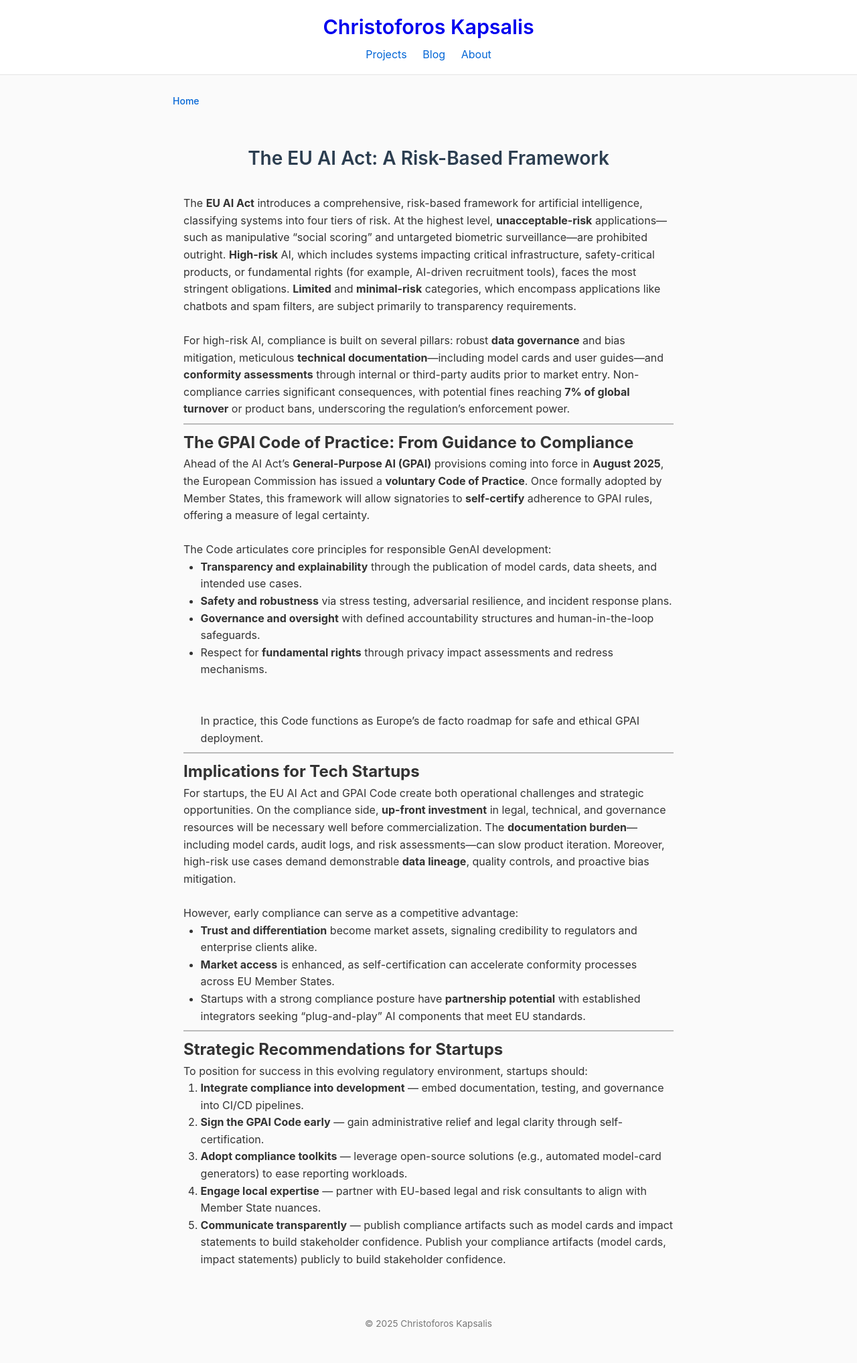
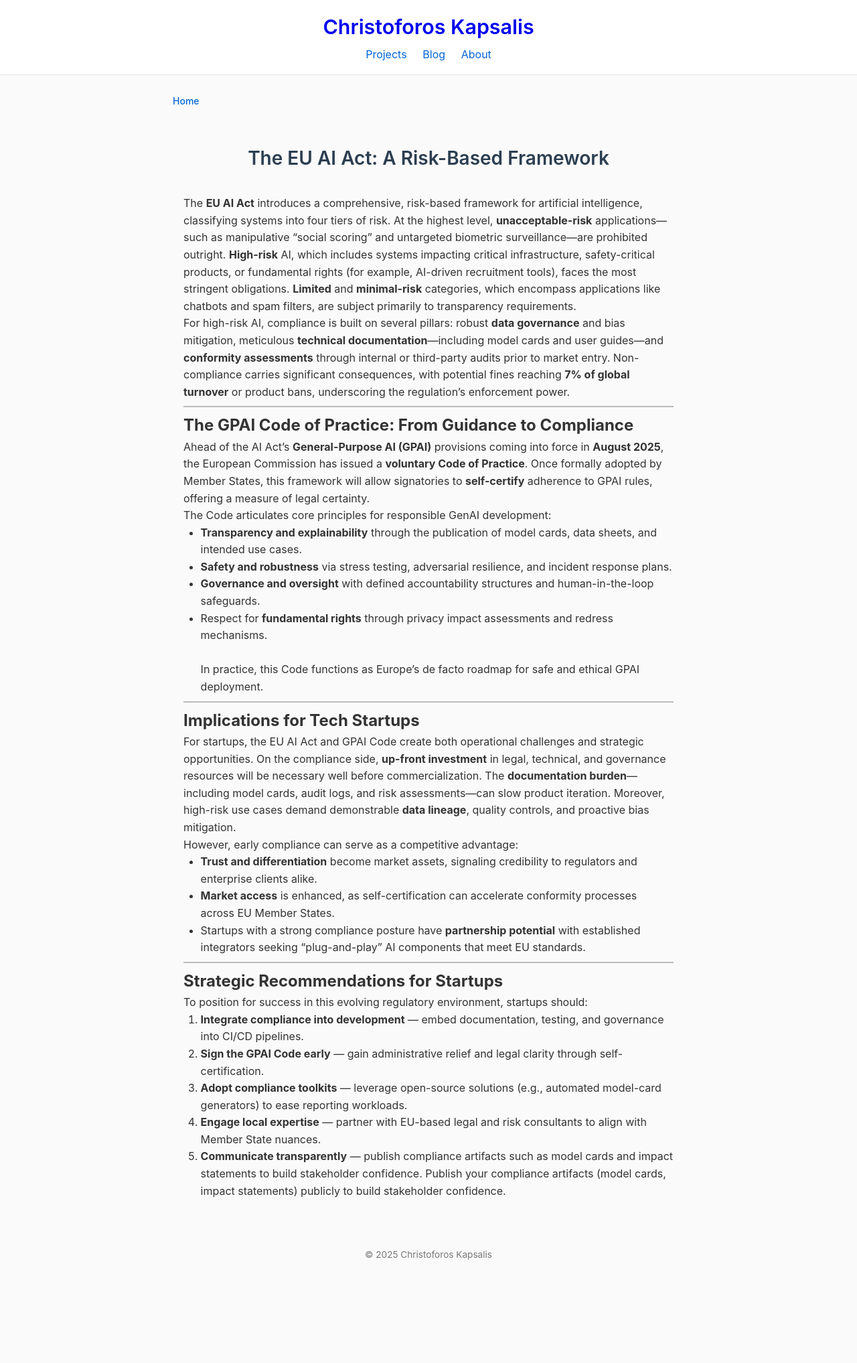
Before and after one commit to C-Kapsalis/portfolio-website, a Jekyll site: the page built from _posts/2025-08-01-eu-ai-act.md, in a window 1280 px wide. Shown: the whole page at 67% size. Built offline with Jekyll 4.4.1, drawn with Linux system fonts in a browser that asks for light colours; after the commit the page ends 1933 px from its top, so only the background shows below that.

Commit message:
final md template setup

```diff
--- a/_posts/2025-08-01-eu-ai-act.md
+++ b/_posts/2025-08-01-eu-ai-act.md
@@ -13,7 +13,7 @@ author: Christoforos Kapsalis
 # The EU AI Act: A Risk-Based Framework
 
 The **EU AI Act** introduces a comprehensive, risk-based framework for artificial intelligence, classifying systems into four tiers of risk. At the highest level, **unacceptable-risk** applications—such as manipulative “social scoring” and untargeted biometric surveillance—are prohibited outright. **High-risk** AI, which includes systems impacting critical infrastructure, safety-critical products, or fundamental rights (for example, AI-driven recruitment tools), faces the most stringent obligations. **Limited** and **minimal-risk** categories, which encompass applications like chatbots and spam filters, are subject primarily to transparency requirements.
-<br><br>
+<br>
 For high-risk AI, compliance is built on several pillars: robust **data governance** and bias mitigation, meticulous **technical documentation**—including model cards and user guides—and **conformity assessments** through internal or third-party audits prior to market entry. Non-compliance carries significant consequences, with potential fines reaching **7% of global turnover** or product bans, underscoring the regulation’s enforcement power.
 
 ---
@@ -21,13 +21,13 @@ For high-risk AI, compliance is built on several pillars: robust **data governan
 ## The GPAI Code of Practice: From Guidance to Compliance
 
 Ahead of the AI Act’s **General-Purpose AI (GPAI)** provisions coming into force in **August 2025**, the European Commission has issued a **voluntary Code of Practice**. Once formally adopted by Member States, this framework will allow signatories to **self-certify** adherence to GPAI rules, offering a measure of legal certainty.
-<br><br>
+<br>
 The Code articulates core principles for responsible GenAI development:
 - **Transparency and explainability** through the publication of model cards, data sheets, and intended use cases.
 - **Safety and robustness** via stress testing, adversarial resilience, and incident response plans.
 - **Governance and oversight** with defined accountability structures and human-in-the-loop safeguards.
 - Respect for **fundamental rights** through privacy impact assessments and redress mechanisms.
-<br><br>
+<br>
 In practice, this Code functions as Europe’s de facto roadmap for safe and ethical GPAI deployment.
 
 ---
@@ -35,7 +35,7 @@ In practice, this Code functions as Europe’s de facto roadmap for safe and eth
 ## Implications for Tech Startups
 
 For startups, the EU AI Act and GPAI Code create both operational challenges and strategic opportunities. On the compliance side, **up-front investment** in legal, technical, and governance resources will be necessary well before commercialization. The **documentation burden**—including model cards, audit logs, and risk assessments—can slow product iteration. Moreover, high-risk use cases demand demonstrable **data lineage**, quality controls, and proactive bias mitigation.
-<br><br>
+<br>
 However, early compliance can serve as a competitive advantage:
 - **Trust and differentiation** become market assets, signaling credibility to regulators and enterprise clients alike.
 - **Market access** is enhanced, as self-certification can accelerate conformity processes across EU Member States.
```
